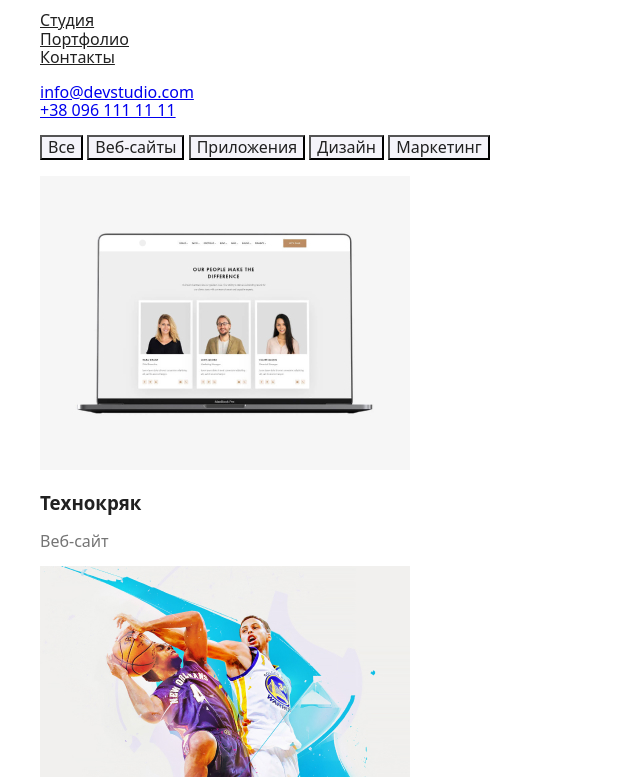
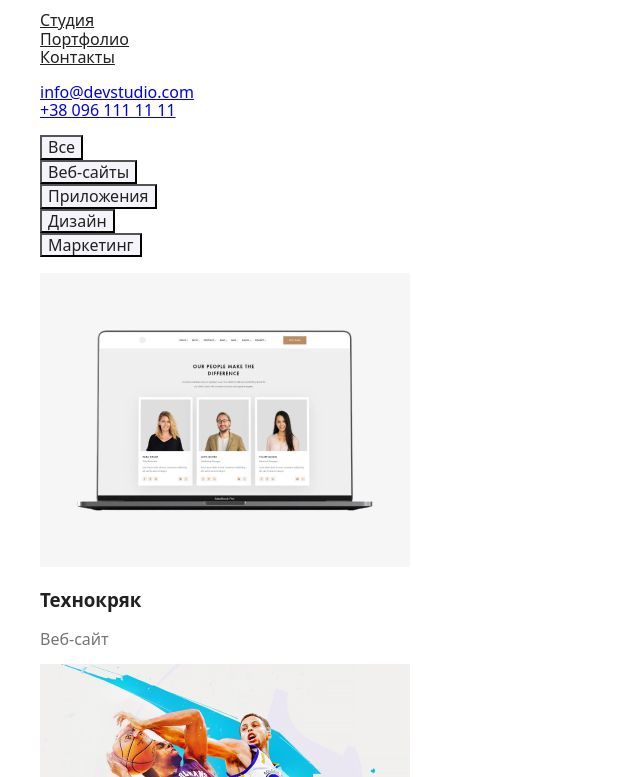
Before and after one commit to Volodymyr-Izvarin/Volodymyr-Izvarin-goit-markup-hw-02, a plain HTML site: page portfolio.html in a window 1280 px wide. Shown: the part 23-800 px from the top of the page, without its empty margins (0-640 px from the left). Drawn offline with nearby package versions, Linux system fonts and the light colour scheme.

Commit message:
color-decoration-checked

```diff
--- a/portfolio.html
+++ b/portfolio.html
@@ -10,13 +10,13 @@
 <body>
 
     <!--Шапка сайта-->
-    <header">
+    <header>
         <nav>
             <a class="logo" href="./index.html"> <span class="logo-part">Web</span>Studio</a>
             <ul class="site-nav">
-                <li><a href="./index.html"class="link">Студия</a></li>
-                <li><a href="./portfolio.html"class="link">Портфолио</a></li>
-                <li><a href="#"class="link">Контакты</a></li>
+                <li><a href="./index.html" class="link">Студия</a></li>
+                <li><a href="./portfolio.html" class="link">Портфолио</a></li>
+                <li><a href="#" class="link">Контакты</a></li>
             </ul>
         </nav>
         <ul class="auth-nav">
@@ -32,11 +32,11 @@
     <!--Секция навигации по страннице-->
     <section class="section">
         <ul>
-            <button class="button">Все</button>
-            <button class="button">Веб-сайты</button>
-            <button class="button">Приложения</button>
-            <button class="button">Дизайн</button>
-            <button class="button">Маркетинг</button>
+            <li><button class="button">Все</button></li>
+            <li><button class="button">Веб-сайты</button></li>
+            <li><button class="button">Приложения</button></li>
+            <li><button class="button">Дизайн</button></li>
+            <li><button class="button">Маркетинг</button></li>
         </ul>
 
         <ul>
```
Also changed, not shown: index.html (+4 -4 lines).
